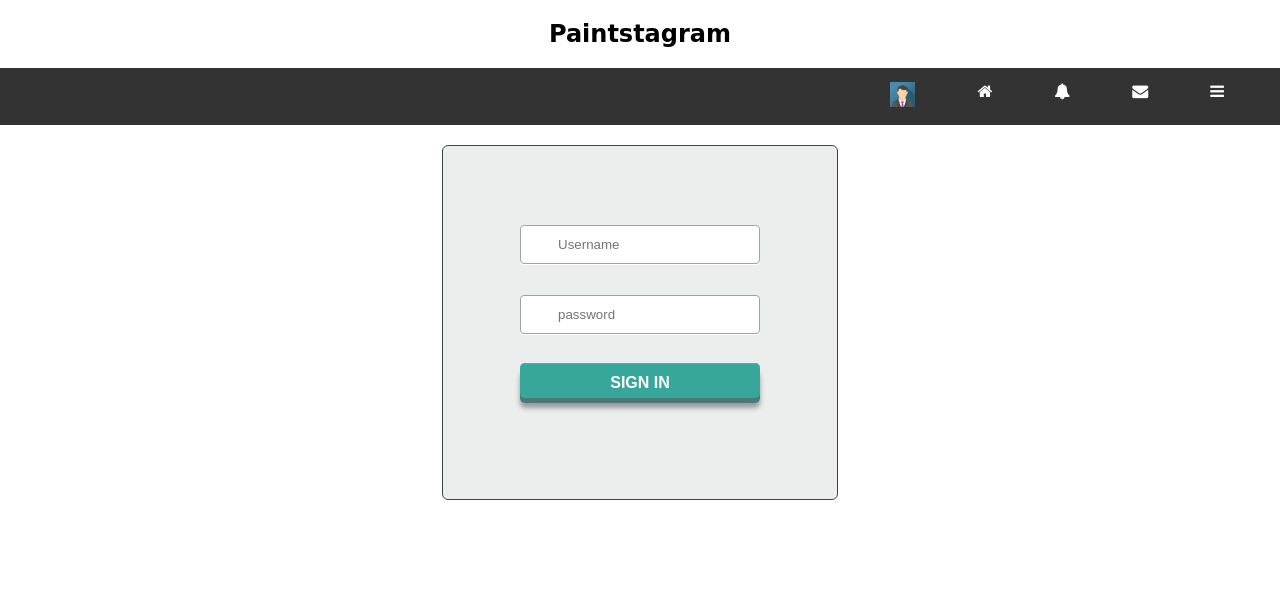
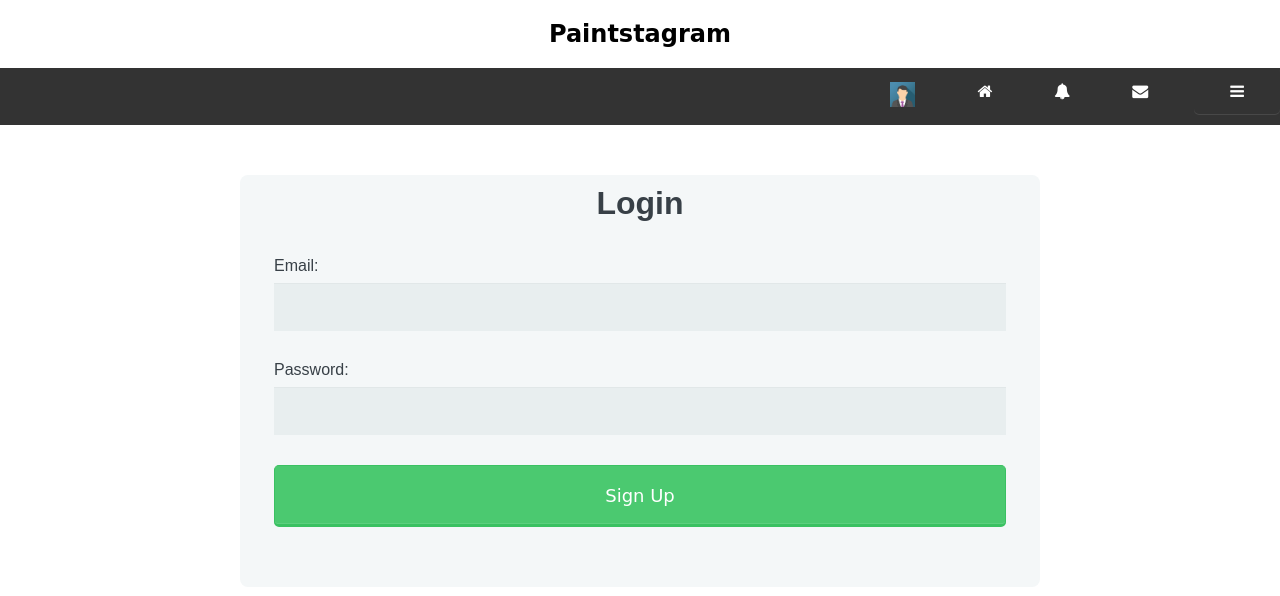
Before and after one commit to traynerZero/WebDev, a PHP site: page /login.php in a window 1280 px wide. Shown: the top 596 px of the page. Run offline with PHP 8.4, Linux system fonts and the light colour scheme.

Commit message:
changed login design

```diff
--- a/css/login.css
+++ b/css/login.css
@@ -1,155 +1,117 @@
-
-::-moz-selection {
-    background: #fe57a1;
-    color: #fff;
-    text-shadow: none;
-}
-
-::selection {
-    background: #fe57a1;
-    color: #fff;
-    text-shadow: none;
+*,
+*:before,
+*:after {
+    -moz-box-sizing: border-box;
+    -webkit-box-sizing: border-box;
+    box-sizing: border-box;
 }
 
 body {
-    background-image: radial-gradient( cover, rgba(92, 100, 111, 1) 0%, rgba(31, 35, 40, 1) 100%), url('http://i.minus.com/io97fW9I0NqJq.png')
+    font-family: 'Nunito', sans-serif;
+    color: #384047;
 }
 
-.login {
-    padding-top: 3rem;
-    padding-bottom:3rem;
-    padding-left: 3rem;
-    padding-right: 3rem;
-    background: #eceeee;
-    border: 1px solid #42464b;
-    border-radius: 6px;
-    height: 257px;
-    margin: 20px auto 0;
-    width: 298px;
+form {
+    margin: 10px auto;
+    margin-top: 50px;
+    padding: 10px 20px;
+    background: #f4f7f8;
+    border-radius: 8px;
 }
 
-.login h1 {
-    background-image: linear-gradient(top, #f1f3f3, #d4dae0);
-    border-bottom: 1px solid #a6abaf;
-    border-radius: 6px 6px 0 0;
-    box-sizing: border-box;
-    color: #727678;
-    display: block;
-    height: 43px;
-    font: 600 14px/1 'Open Sans', sans-serif;
-    padding-top: 14px;
-    margin: 0;
+h1 {
+    margin: 0 0 30px 0;
     text-align: center;
-    text-shadow: 0 -1px 0 rgba(0, 0, 0, 0.2), 0 1px 0 #fff;
 }
 
+input[type="text"],
 input[type="password"],
-input[type="text"] {
-    background: url('http://i.minus.com/ibhqW9Buanohx2.png') center left no-repeat, linear-gradient(top, #d6d7d7, #dee0e0);
-    border: 1px solid #a1a3a3;
-    border-radius: 4px;
-    box-shadow: 0 1px #fff;
-    box-sizing: border-box;
-    color: #696969;
-    height: 39px;
-    margin: 31px 0 0 29px;
-    padding-left: 37px;
-    transition: box-shadow 0.3s;
-    width: 240px;
+input[type="date"],
+input[type="datetime"],
+input[type="email"],
+input[type="number"],
+input[type="search"],
+input[type="tel"],
+input[type="time"],
+input[type="url"],
+textarea,
+select {
+    background: rgba(255, 255, 255, 0.1);
+    border: none;
+    font-size: 16px;
+    height: auto;
+    margin: 0;
+    outline: 0;
+    padding: 15px;
+    width: 100%;
+    background-color: #e8eeef;
+    color: #8a97a0;
+    box-shadow: 0 1px 0 rgba(0, 0, 0, 0.03) inset;
+    margin-bottom: 30px;
 }
 
-input[type="password"]:focus,
-input[type="text"]:focus {
-    box-shadow: 0 0 4px 1px rgba(55, 166, 155, 0.3);
-    outline: 0;
+input[type="radio"],
+input[type="checkbox"] {
+    margin: 0 4px 8px 0;
 }
 
-.show-password {
-    display: block;
-    height: 16px;
-    margin: 26px 0 0 28px;
-    width: 87px;
+select {
+    padding: 6px;
+    height: 32px;
+    border-radius: 2px;
 }
 
-input[type="checkbox"] {
-    cursor: pointer;
-    height: 16px;
-    opacity: 0;
-    position: relative;
-    width: 64px;
+button {
+    padding: 19px 39px 18px 39px;
+    color: #FFF;
+    background-color: #4bc970;
+    font-size: 18px;
+    text-align: center;
+    font-style: normal;
+    border-radius: 5px;
+    width: 100%;
+    border: 1px solid #3ac162;
+    border-width: 1px 1px 3px;
+    box-shadow: 0 -1px 0 rgba(255, 255, 255, 0.1) inset;
+    margin-bottom: 10px;
 }
 
-input[type="checkbox"]:checked {
-    left: 29px;
-    width: 58px;
+fieldset {
+    margin-bottom: 30px;
+    border: none;
 }
 
-.toggle {
-    background: url(http://i.minus.com/ibitS19pe8PVX6.png) no-repeat;
-    display: block;
-    height: 16px;
-    margin-top: -20px;
-    width: 87px;
-    z-index: -1;
+legend {
+    font-size: 1.4em;
+    margin-bottom: 10px;
 }
 
-input[type="checkbox"]:checked+.toggle {
-    background-position: 0 -16px
+label {
+    display: block;
+    margin-bottom: 8px;
 }
 
-.forgot {
-    color: #7f7f7f;
-    display: inline-block;
-    float: right;
-    font: 12px/1 sans-serif;
-    left: -19px;
-    position: relative;
-    text-decoration: none;
-    top: 5px;
-    transition: color .4s;
+label.light {
+    font-weight: 300;
+    display: inline;
 }
 
-.forgot:hover {
-    color: #3b3b3b
+.number {
+    background-color: #5fcf80;
+    color: #fff;
+    height: 30px;
+    width: 30px;
+    display: inline-block;
+    font-size: 0.8em;
+    margin-right: 4px;
+    line-height: 30px;
+    text-align: center;
+    text-shadow: 0 1px 0 rgba(255, 255, 255, 0.2);
+    border-radius: 100%;
 }
 
-input[type="submit"] {
-    width: 240px;
-    height: 35px;
-    display: block;
-    font-family: Arial, "Helvetica", sans-serif;
-    font-size: 16px;
-    font-weight: bold;
-    color: #fff;
-    text-decoration: none;
-    text-transform: uppercase;
-    text-align: center;
-    text-shadow: 1px 1px 0px #37a69b;
-    padding-top: 6px;
-    margin: 29px 0 0 29px;
-    position: relative;
-    cursor: pointer;
-    border: none;
-    background-color: #37a69b;
-    background-image: linear-gradient(top, #3db0a6, #3111);
-    border-top-left-radius: 5px;
-    border-top-right-radius: 5px;
-    border-bottom-right-radius: 5px;
-    border-bottom-left-radius: 5px;
-    box-shadow: inset 0px 1px 0px #2ab7ec, 0px 5px 0px 0px #497a78, 0px 10px 5px #999;
+@media screen and (min-width: 35rem) {
+    form {
+        max-width: 50rem;
+    }
 }
-
-.shadow {
-    background: #000;
-    border-radius: 12px 12px 4px 4px;
-    box-shadow: 0 0 20px 10px #000;
-    height: 12px;
-    margin: 30px auto;
-    opacity: 0.2;
-    width: 270px;
-}
-
-input[type="submit"]:active {
-    top: 3px;
-    box-shadow: inset 0px 1px 0px #2ab7ec, 0px 2px 0px 0px #31524d, 0px 5px 3px #999;
-}
--- a/login.php
+++ b/login.php
@@ -8,11 +8,9 @@
 
 
     <!--scripts-->
-    <link href="css/literallycanvas.css" rel="stylesheet">
     <link rel="stylesheet" type="text/css" href="css/modals.css">
     <link rel="stylesheet" type="text/css" href="css/login.css">
     <link rel="stylesheet" href="https://cdnjs.cloudflare.com/ajax/libs/font-awesome/4.7.0/css/font-awesome.min.css">
-    <script src="js/literallycanvas.js"></script>
     <script src="js/jquery.js"></script>
     <script src="js/jquery-ui.js"></script>
     <script src="js/scripts.js"></script>
@@ -21,11 +19,19 @@
  <?php
     include('header.php');
  ?>
-<div class="login">
-    <input type="text" placeholder="Username" id="username">
-  <input type="password" placeholder="password" id="password">
-  <input type="submit" value="Sign In">
-</div>
+<form action="index.html" method="post">
+
+        <h1>Login</h1>
+
+        <fieldset>
+          <label for="mail">Email:</label>
+          <input type="email" id="mail" name="user_email">
+
+          <label for="password">Password:</label>
+          <input type="password" id="password" name="user_password">
+
+        <button type="submit">Sign Up</button>
+      </form>
 
 
 
```
